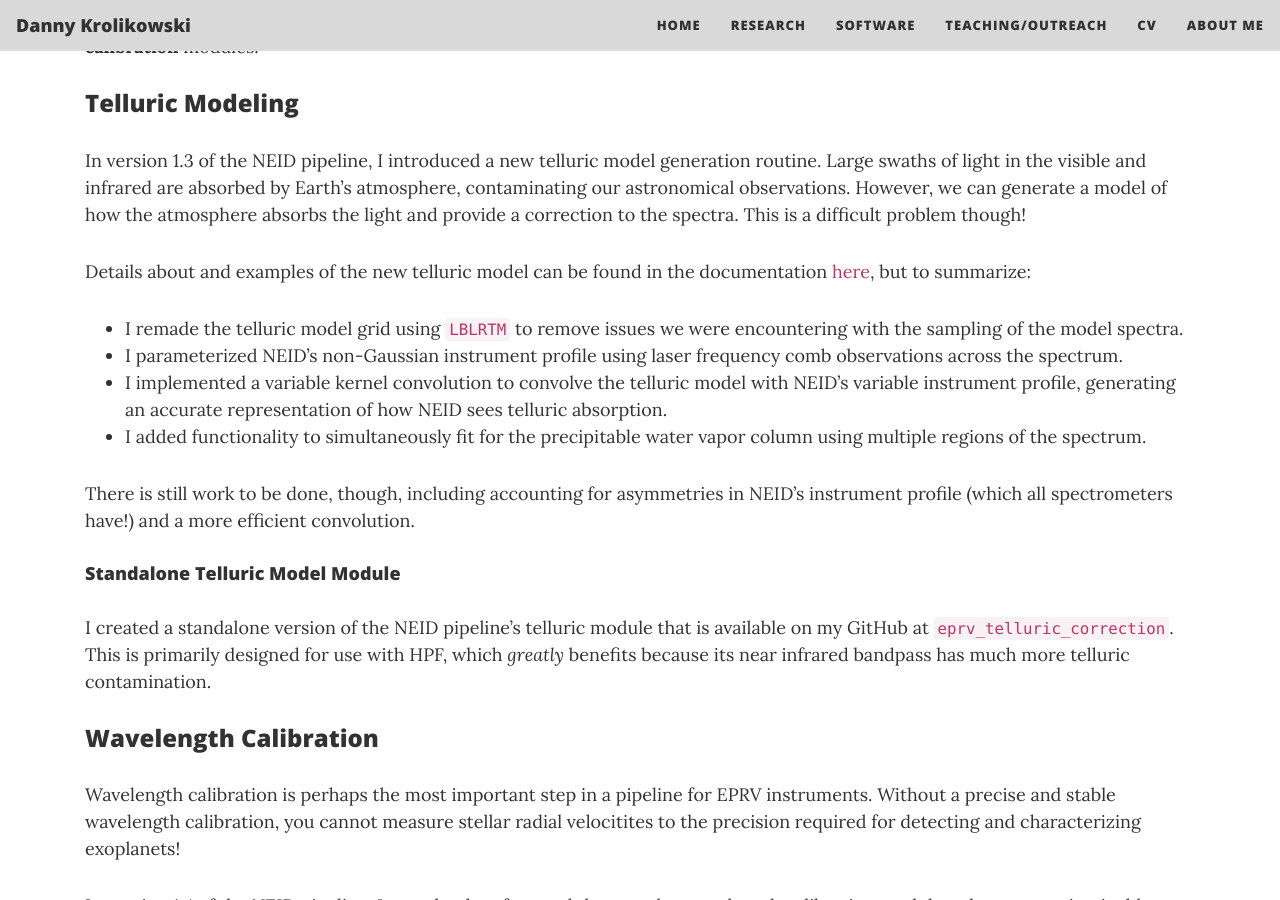
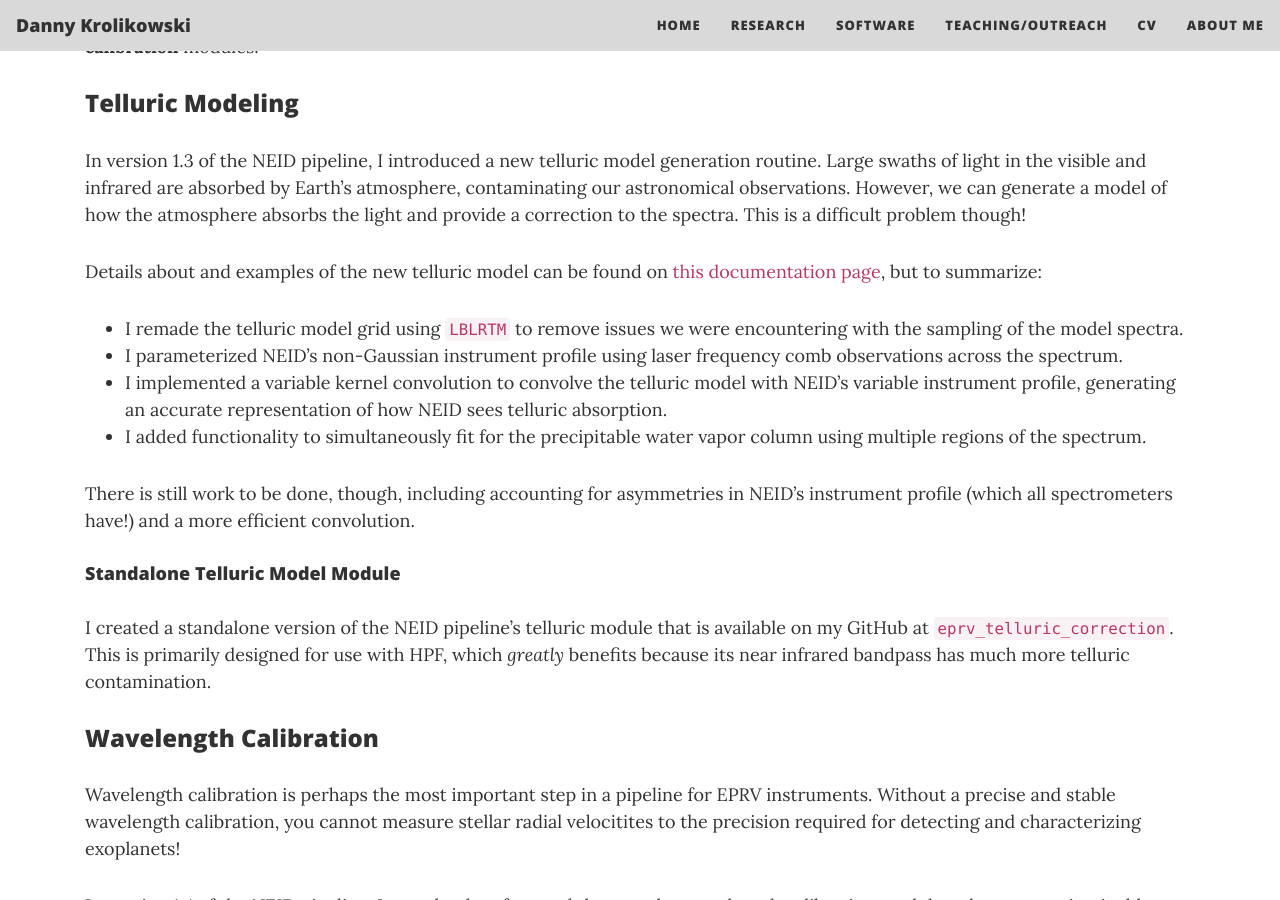
Before and after one commit to dkrolikowski/dkrolikowski.github.io, a Jekyll site: the page built from software.md, in a window 1280 px wide and 900 px high, scrolled down 861 px. Built offline with Jekyll 4.4.1, drawn with Linux system fonts in a browser that asks for light colours; nearby versions of some CDN libraries.

Commit message:
Update software.md

````diff
--- a/software.md
+++ b/software.md
@@ -17,7 +17,7 @@ I have significantly contributed to the [NEID pipeline](https://neid.ipac.caltec
 
 In version 1.3 of the NEID pipeline, I introduced a new telluric model generation routine. Large swaths of light in the visible and infrared are absorbed by Earth's atmosphere, contaminating our astronomical observations. However, we can generate a model of how the atmosphere absorbs the light and provide a correction to the spectra. This is a difficult problem though!
 
-Details about and examples of the new telluric model can be found in the documentation [here](https://neid.ipac.caltech.edu/docs/NEID-DRP/algorithms.html#telluric-model), but to summarize:
+Details about and examples of the new telluric model can be found on [this documentation page](https://neid.ipac.caltech.edu/docs/NEID-DRP/algorithms.html#telluric-model), but to summarize:
 
 + I remade the telluric model grid using [```LBLRTM```](https://github.com/AER-RC/LBLRTM) to remove issues we were encountering with the sampling of the model spectra.
 + I parameterized NEID's non-Gaussian instrument profile using laser frequency comb observations across the spectrum.
````
